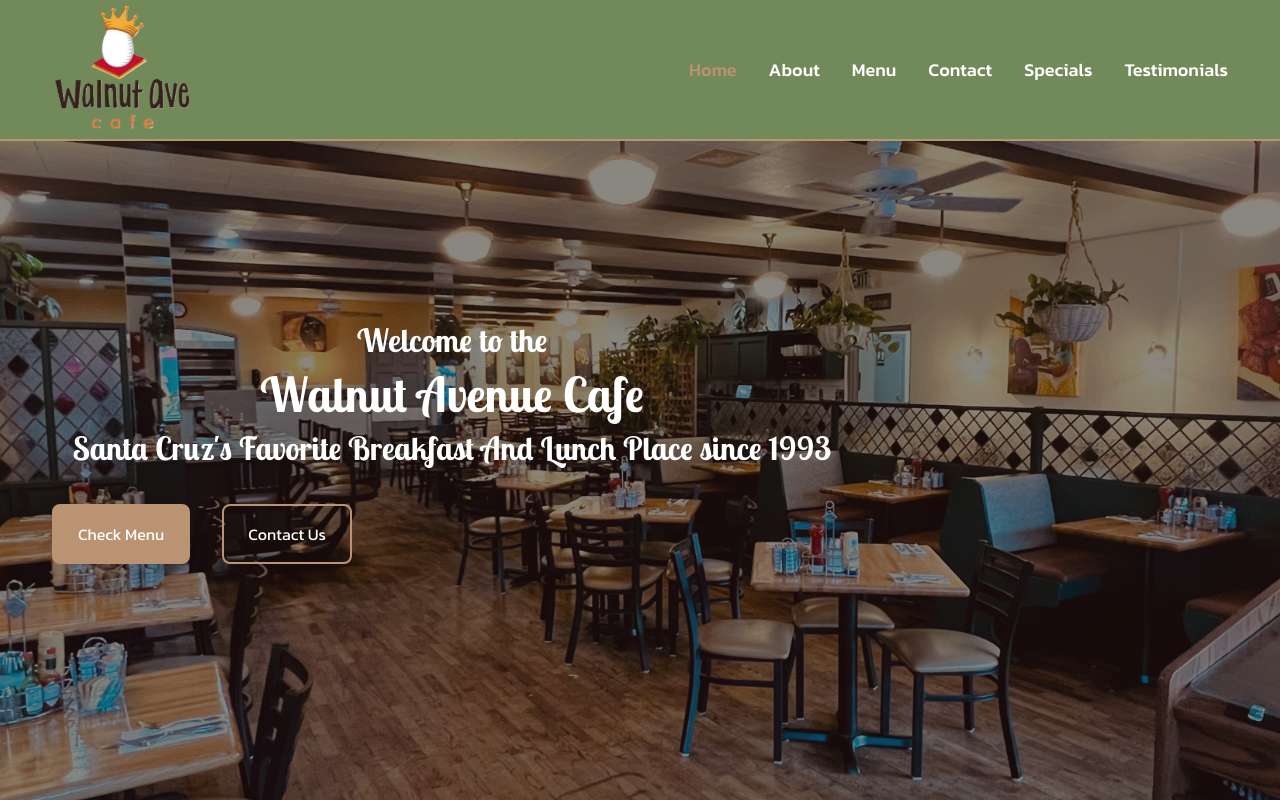
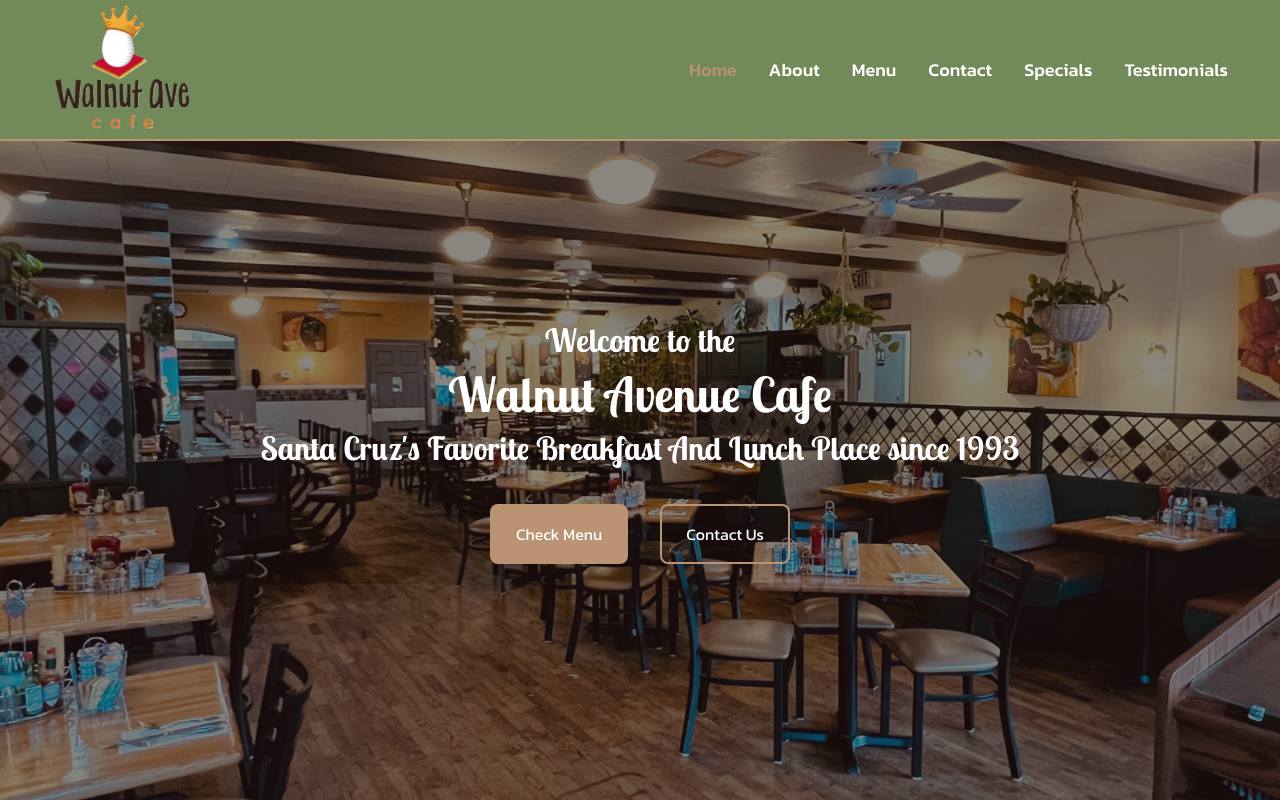
Before and after one commit to Geraldortiz517/WalnutAveCafe, a React (Vite) app: page / in a window 1280 px wide. Shown: the top 800 px of the page. Built offline with nearby package versions, Linux system fonts and the light colour scheme.

Commit message:
fix position in home page

```diff
--- a/src/components/home/home.css
+++ b/src/components/home/home.css
@@ -23,7 +23,6 @@
     width: 100%;
 }
 .home__content{
-    max-width: 800px;
     position: relative;
 }
 strong{
@@ -63,9 +62,9 @@
     background-color: var(--first-color);
     color: white;
 }
-    .row2{
+.row2{
         text-align: center;
     }
-    .home__btn{
+.home__btns{
         justify-content:center ;
     }
```
